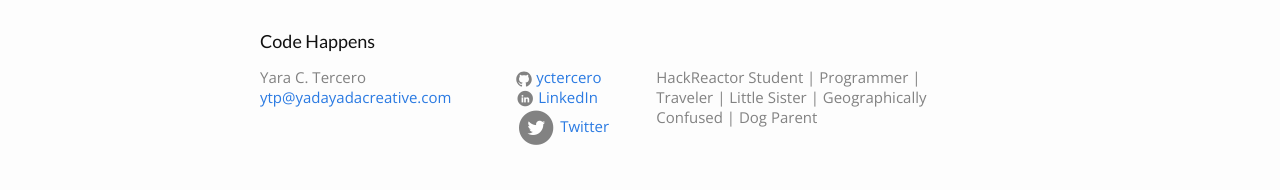
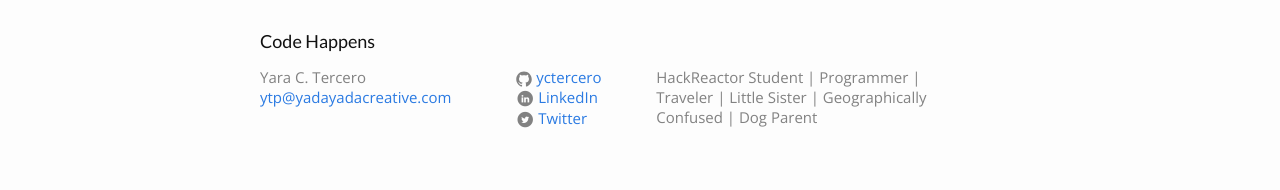
Before and after one commit to yctercero/yctercero.github.io, a Jekyll site: the page built from index.html, in a window 1280 px wide. Shown: the part 1965-2155 px from the top of the page. Built offline with Jekyll 4.4.1, drawn with Linux system fonts in a browser that asks for light colours; nearby versions of some CDN libraries.

Commit message:
styling for twitter icon

```diff
--- a/css/main.scss
+++ b/css/main.scss
@@ -221,7 +221,7 @@ body > header .fa{
 		color: #e53131;
 	}
 
-.social-media-list li:nth-of-type(2) a span {
+.social-media-list li:nth-of-type(2) a span, .social-media-list li:nth-of-type(3) a span {
     font-size: 9px;
 }
 
```
